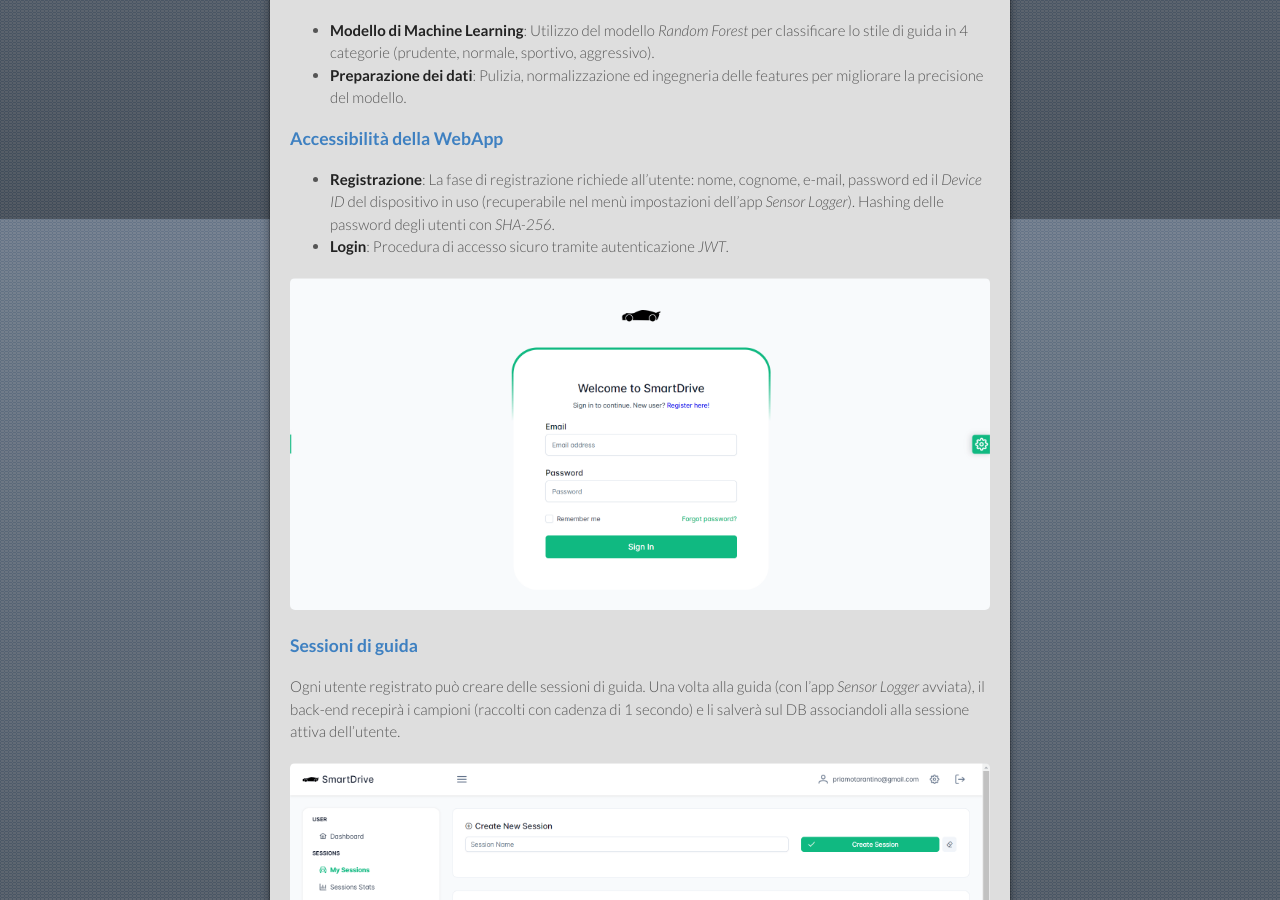
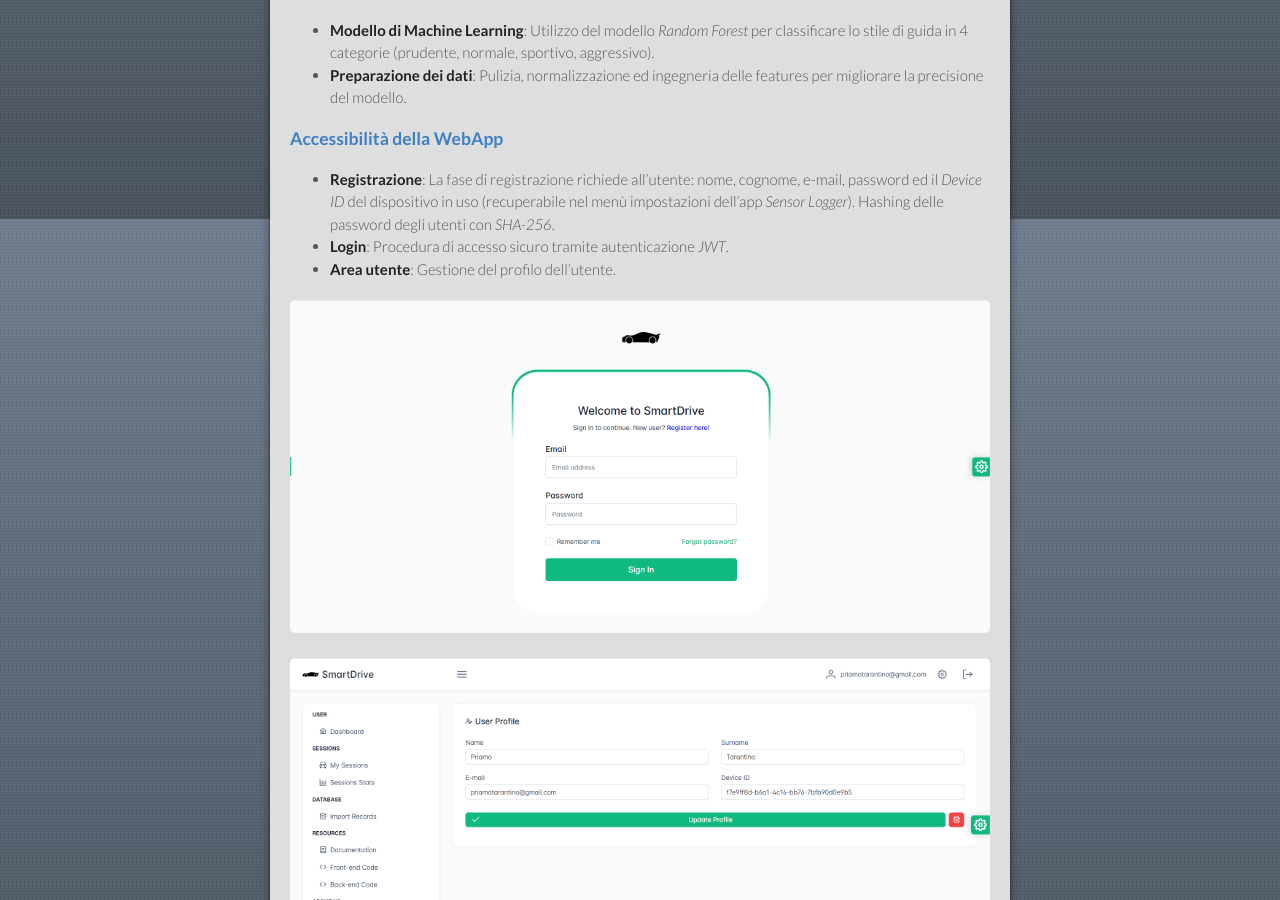
Before and after one commit to MarcoHijacker/SmartDrive-Page, a Jekyll site: the page built from index.md, in a window 1280 px wide and 900 px high, scrolled down 1581 px. Built offline with Jekyll 4.4.1, drawn with Linux system fonts in a browser that asks for light colours; our own code applies the rules of GitHub Pages for plain Markdown files.

Commit message:
Final version

````diff
--- a/index.md
+++ b/index.md
@@ -39,8 +39,11 @@ La sicurezza stradale e l'efficienza nella guida dei veicoli sono temi di cresce
 
 - **Registrazione**: La fase di registrazione richiede all'utente: nome, cognome, e-mail, password ed il _Device ID_ del dispositivo in uso (recuperabile nel menù impostazioni dell'app _Sensor Logger_). Hashing delle password degli utenti con _SHA-256_.
 - **Login**: Procedura di accesso sicuro tramite autenticazione _JWT_.
+- **Area utente**: Gestione del profilo dell'utente.
 
 <a href="https://raw.githubusercontent.com/MarcoHijacker/SmartDrive-Page/main/assets/images/login_page.png" target="_blank">![Login Page](https://raw.githubusercontent.com/MarcoHijacker/SmartDrive-Page/main/assets/images/login_page.png)</a>
+
+<a href="https://raw.githubusercontent.com/MarcoHijacker/SmartDrive-Page/main/assets/images/user_area.png" target="_blank">![User Area](https://raw.githubusercontent.com/MarcoHijacker/SmartDrive-Page/main/assets/images/user_area.png)</a>
 
 ### Sessioni di guida
 
@@ -64,7 +67,7 @@ Ogni utente registrato può creare delle sessioni di guida. Una volta alla guida
 
 ### Gestione delle collezioni
 
-Nella sezione _Database_ l'utente può caricare con facilità collezioni di dati relative a campioni, sessioni e test. I formati accettati sono **JSON** e **CSV**.
+Nella sezione _Database_ l'utente può caricare con facilità collezioni di dati relative a campioni, sessioni e test. I formati accettati sono <u>.json</u> e <u>.csv</u>.
 
 <a href="https://raw.githubusercontent.com/MarcoHijacker/SmartDrive-Page/main/assets/images/database_upload.png" target="_blank">![Database Upload](https://raw.githubusercontent.com/MarcoHijacker/SmartDrive-Page/main/assets/images/database_upload.png)</a>
 
@@ -99,7 +102,7 @@ mongoimport --db SmartDrive --collection test --file database/SmartDrive.test_fi
 mongoimport --db SmartDrive --collection samples --file database/SmartDrive.samples_final.json --jsonArray
 mongoimport --db SmartDrive --collection session --file database/SmartDrive.session_final.json --jsonArray
 ```
-4. Avviare il back-end (esposto su **localhost:8000**) con:
+4. Avviare il back-end (esposto su <u>localhost:8000</u>) con:
 ```bash
 python Server.py
 ```
@@ -108,7 +111,7 @@ python Server.py
 ```bash
 npm install
 ```
-7. Avviare il pannello front-end (esposto su **localhost:5173**) con:
+7. Avviare il pannello front-end (esposto su <u>localhost:5173</u>) con:
 ```bash
 npm start
 ```
````
Also changed, not shown: assets/images/user_area.png (added).
